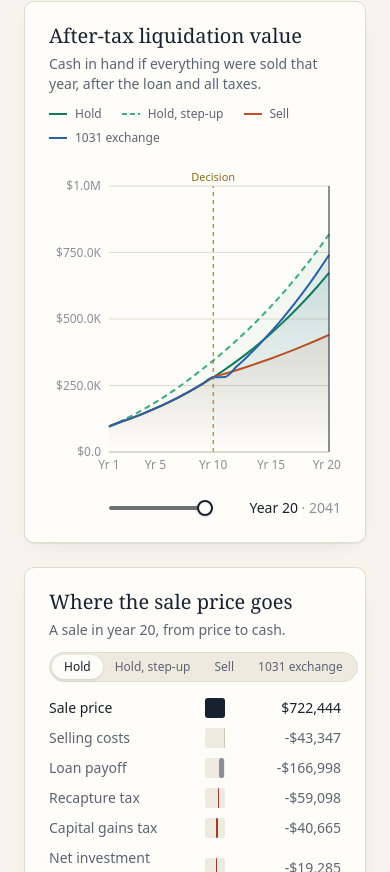
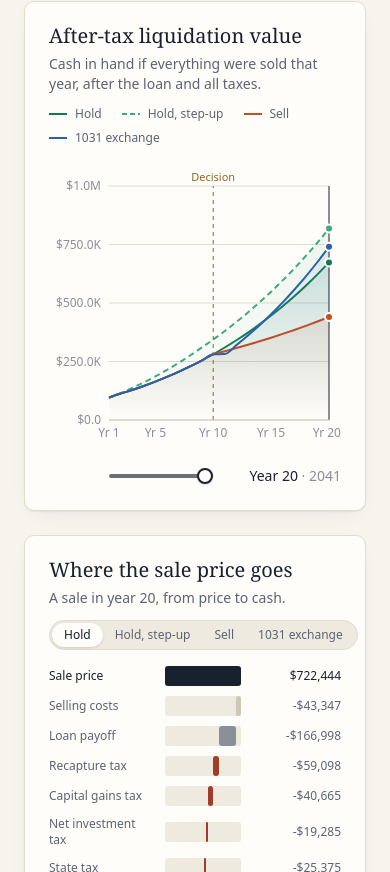
Before and after one commit to Tech-Ninja1020/Hold-Sell-Exchange, a React (Vite) app: page / in a window 390 px wide. Shown: the part 1752-2624 px from the top of the page. Built offline with nearby package versions, Linux system fonts and the light colour scheme.

Commit message:
chart draw-in, selected-year markers, waterfall stagger

```diff
--- a/src/web/charts/SaleWaterfall.tsx
+++ b/src/web/charts/SaleWaterfall.tsx
@@ -1,5 +1,8 @@
+import { motion } from 'motion/react';
+import { useState } from 'react';
 import type { WaterfallKey, WaterfallStep } from '../../engine/summary';
-import { formatMoney } from '../format';
+import { AnimatedMoney } from '../components/AnimatedMoney';
+import { EASE_OUT } from '../motion';
 
 type SaleWaterfallProps = { steps: WaterfallStep[] };
 
@@ -9,7 +12,7 @@ const STEP_META: Record<WaterfallKey, { label: string; bar: string }> = {
   loanPayoff: { label: 'Loan payoff', bar: 'bg-text-faint' },
   recaptureTax: { label: 'Recapture tax', bar: 'bg-negative' },
   capitalGainsTax: { label: 'Capital gains tax', bar: 'bg-negative' },
-  niit: { label: 'Net investment income tax', bar: 'bg-negative' },
+  niit: { label: 'Net investment tax', bar: 'bg-negative' },
   stateTax: { label: 'State tax', bar: 'bg-negative' },
   netCash: { label: 'Net cash', bar: 'bg-accent' },
 };
@@ -17,33 +20,37 @@ const STEP_META: Record<WaterfallKey, { label: string; bar: string }> = {
 const TOTALS: WaterfallKey[] = ['salePrice', 'netCash'];
 
 export function SaleWaterfall({ steps }: SaleWaterfallProps) {
+  const [entered, setEntered] = useState(false);
   const scale = steps[0]!.amount;
-  const position = (amount: number) => `${Math.min(Math.max(amount / scale, 0), 1) * 100}%`;
+  const percent = (amount: number) => Math.min(Math.max(amount / scale, 0), 1) * 100;
 
   return (
     <ol className="space-y-2.5">
-      {steps.map(({ key, amount, from, to }) => {
+      {steps.map(({ key, amount, from, to }, index) => {
         const total = TOTALS.includes(key);
-        const low = Math.min(from, to);
-        const high = Math.max(from, to);
+        const left = percent(Math.min(from, to));
+        const width = percent(Math.max(from, to)) - left;
+        const last = index === steps.length - 1;
         return (
           <li
             key={key}
-            className="grid grid-cols-[minmax(0,9rem)_1fr_minmax(0,6.5rem)] items-center gap-3 text-sm sm:grid-cols-[11rem_1fr_7rem]"
+            className="grid grid-cols-[6.5rem_1fr_5.5rem] items-center gap-3 text-xs sm:grid-cols-[10rem_1fr_7rem] sm:text-sm"
           >
             <span className={total ? 'font-medium text-text' : 'text-text-muted'}>
               {STEP_META[key].label}
             </span>
             <span className="relative h-5 rounded-[3px] bg-surface-sunken">
-              <span
+              <motion.span
                 className={`absolute inset-y-0 rounded-[3px] ${STEP_META[key].bar}`}
-                style={{ left: position(low), right: `calc(100% - ${position(high)})` }}
+                initial={{ left: `${left}%`, width: '0%' }}
+                animate={{ left: `${left}%`, width: `${width}%` }}
+                transition={{ duration: 0.45, ease: EASE_OUT, delay: entered ? 0 : index * 0.05 }}
+                onAnimationComplete={() => last && setEntered(true)}
               />
             </span>
-            <span
-              className={`text-right money ${total ? 'font-medium text-text' : 'text-text-muted'}`}
-            >
-              {total || amount === 0 ? formatMoney(amount) : `-${formatMoney(amount)}`}
+            <span className={`text-right ${total ? 'font-medium text-text' : 'text-text-muted'}`}>
+              {!total && amount !== 0 && '-'}
+              <AnimatedMoney value={amount} className="money" />
             </span>
           </li>
         );
--- a/src/web/charts/ValueChart.tsx
+++ b/src/web/charts/ValueChart.tsx
@@ -1,7 +1,9 @@
+import { useReducedMotion } from 'motion/react';
 import {
   Area,
   AreaChart,
   CartesianGrid,
+  ReferenceDot,
   ReferenceLine,
   ResponsiveContainer,
   Tooltip,
@@ -12,7 +14,12 @@ import { formatMoney, formatMoneyCompact } from '../format';
 import { STRATEGY_META, STRATEGY_ORDER } from '../strategies';
 import type { ChartPoint } from './chartData';
 
-type ValueChartProps = { points: ChartPoint[]; decisionYear: number; selectedYear: number };
+type ValueChartProps = {
+  points: ChartPoint[];
+  decisionYear: number;
+  selectedYear: number;
+  onSelectYear: (year: number) => void;
+};
 
 const axisTick = { fill: 'var(--text-faint)', fontSize: 12 };
 
@@ -61,14 +68,22 @@ export function ChartLegend() {
   );
 }
 
-export function ValueChart({ points, decisionYear, selectedYear }: ValueChartProps) {
+export function ValueChart({ points, decisionYear, selectedYear, onSelectYear }: ValueChartProps) {
+  const reduced = useReducedMotion();
   const lastYear = points.length;
+  const selected = points[selectedYear - 1]!;
   const ticks = points.map((p) => p.year).filter((year) => year === 1 || year % 5 === 0);
 
   return (
-    <div className="h-80 sm:h-96">
+    <div className="h-72 cursor-pointer sm:h-96">
       <ResponsiveContainer width="100%" height="100%">
-        <AreaChart data={points} margin={{ top: 24, right: 12, bottom: 0, left: 0 }}>
+        <AreaChart
+          data={points}
+          margin={{ top: 24, right: 12, bottom: 0, left: 0 }}
+          onClick={({ activeLabel }) =>
+            activeLabel !== undefined && onSelectYear(Number(activeLabel))
+          }
+        >
           <defs>
             {STRATEGY_ORDER.map((key) => (
               <linearGradient key={key} id={`fill-${key}`} x1="0" y1="0" x2="0" y2="1">
@@ -122,7 +137,20 @@ export function ValueChart({ points, decisionYear, selectedYear }: ValueChartPro
               fill={`url(#fill-${key})`}
               dot={false}
               activeDot={{ r: 4, stroke: 'var(--surface)', strokeWidth: 2 }}
-              isAnimationActive={false}
+              isAnimationActive={!reduced}
+              animationDuration={700}
+              animationEasing="ease-out"
+            />
+          ))}
+          {STRATEGY_ORDER.map((key) => (
+            <ReferenceDot
+              key={key}
+              x={selectedYear}
+              y={selected[key]}
+              r={4}
+              fill={STRATEGY_META[key].color}
+              stroke="var(--surface)"
+              strokeWidth={2}
             />
           ))}
         </AreaChart>
--- a/src/web/charts/YearScrubber.tsx
+++ b/src/web/charts/YearScrubber.tsx
@@ -23,7 +23,7 @@ export function YearScrubber({ year, lastYear, calendarYear, onChange }: YearScr
         </Slider.Track>
         <Slider.Thumb
           aria-label="Year"
-          className="block size-4 rounded-full border-2 border-text bg-surface shadow-sm focus-visible:outline-2 focus-visible:outline-offset-2 focus-visible:outline-accent"
+          className="block size-4 rounded-full border-2 border-text bg-surface shadow-sm transition-transform focus-visible:outline-2 focus-visible:outline-offset-2 focus-visible:outline-accent active:scale-125"
         />
       </Slider.Root>
       <p className="w-28 shrink-0 text-right text-sm text-text money">
```
